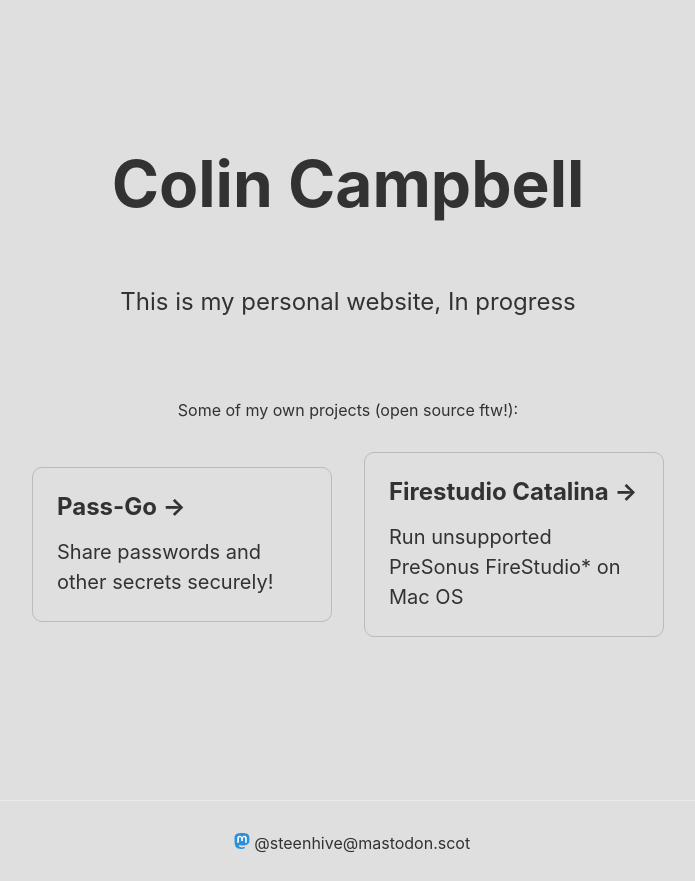
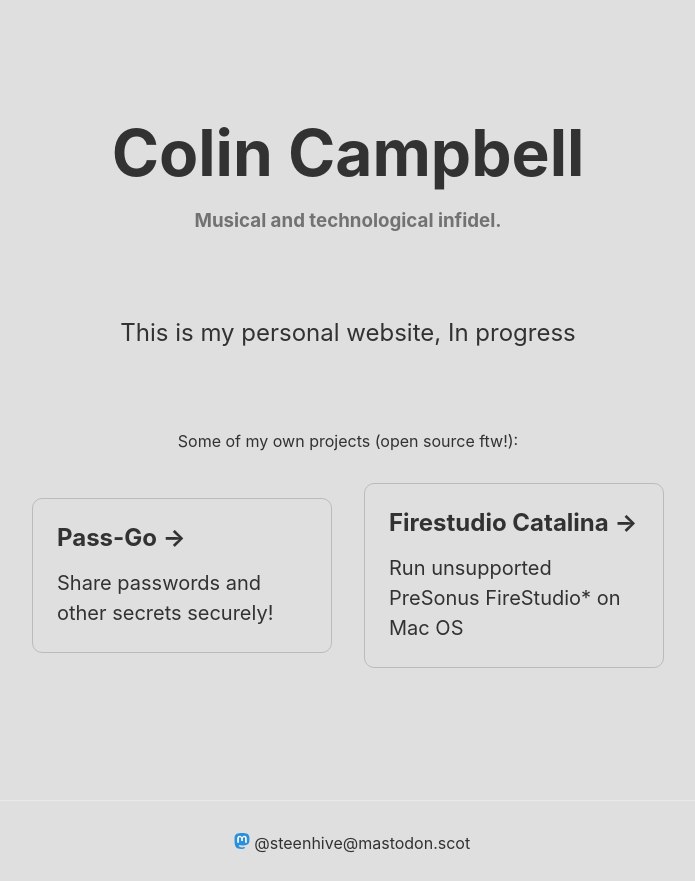
Before and after one commit to colin-campbell/colin-campbell.se, a Next.js app: page / in a window 1280 px wide. Shown: the whole page, without its empty margins (292-987 px from the left). Built offline with nearby package versions, Linux system fonts and the light colour scheme.

Commit message:
main: Subheader + style

```diff
--- a/pages/index.tsx
+++ b/pages/index.tsx
@@ -15,6 +15,7 @@ export default function Home() {
         <h1 className={styles.title}>
           Colin Campbell
         </h1>
+        <h3 className={styles.subheader}>Musical and technological infidel.</h3>
 
         <p className={styles.description}>
           This is my personal website, In progress
--- a/styles/Home.module.css
+++ b/styles/Home.module.css
@@ -108,6 +108,10 @@
   margin-left: 0.5rem;
 }
 
+h3.subheader {
+  color:#727272
+}
+
 @media (max-width: 600px) {
   .grid {
     width: 100%;
```
